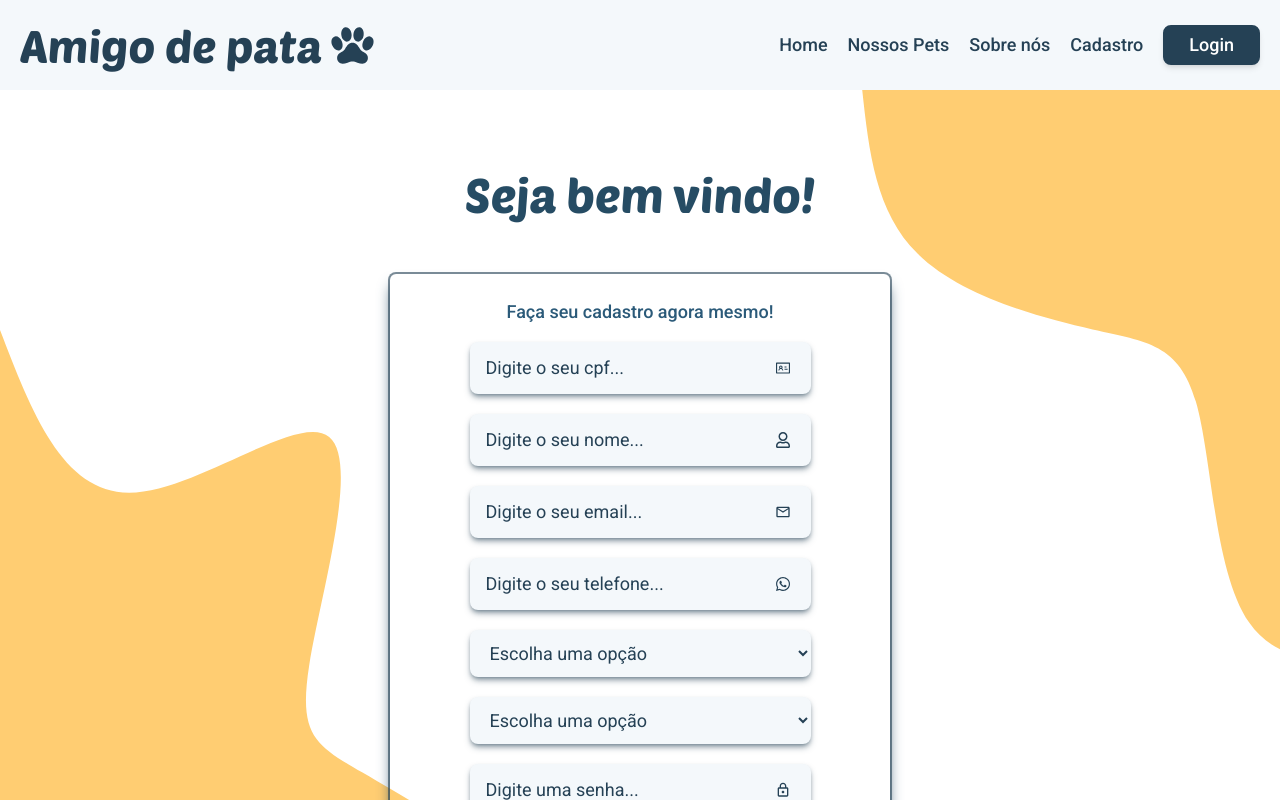
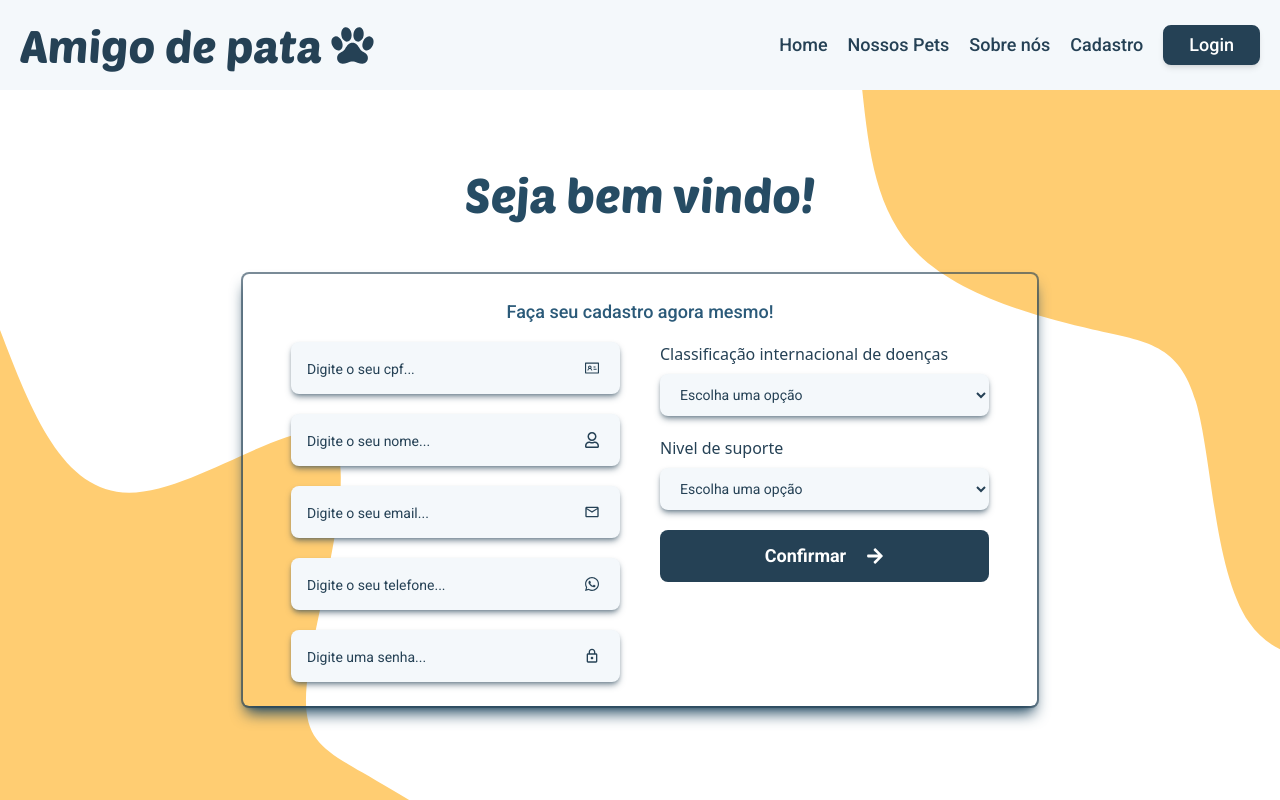
Before and after one commit to ArthurThz/amigodepata, a Next.js app: page /SignUp in a window 1280 px wide. Shown: the top 800 px of the page. Built offline with nearby package versions, Linux system fonts and the light colour scheme.

Commit message:
feat: created function to handle user signup

```diff
--- a/app/Components/Forms/SignUpForm.tsx
+++ b/app/Components/Forms/SignUpForm.tsx
@@ -4,6 +4,7 @@ import { useForm } from "react-hook-form";
 import TextInput from "../Input/text-input";
 import { AiOutlineIdcard } from "react-icons/ai";
 import {
+  FaArrowRight,
   FaLock,
   FaLockOpen,
   FaRegUser,
@@ -20,11 +21,37 @@ import Select from "../Select";
 import { z } from "zod";
 import { zodResolver } from "@hookform/resolvers/zod";
 import { useRouter } from "next/navigation";
+import { API_ROUTE } from "@/app/Services/api";
+import { toast } from "sonner";
 
-const optionsDeficiencia = ["Autismo", "Sindrome de down"];
+const MOCKED_OPTIONS_DEFICIENCIA = [
+  {
+    label: "CID-10 (Q90) - Sindrome de Down",
+    value: "autismo",
+  },
+  {
+    label: "CID-11 (6A02) - Transtorno do Espectro do Autismo (TEA)",
+    value: "sindrome_de_down",
+  },
+];
 
-const MOCKED_OPTIONS_NIVEL_SUPORTE = ["1", "2", "3"];
+const MOCKED_OPTIONS_NIVEL_SUPORTE = [
+  {
+    label: "1",
+    value: 1,
+  },
+  {
+    label: "2",
+    value: 2,
+  },
+  {
+    label: "3",
+    value: 3,
+  },
+];
 const SignUpForm = () => {
+  const router = useRouter();
+
   const SignUpSchema = z.object({
     cpf: z
       .string({
@@ -60,18 +87,37 @@ const SignUpForm = () => {
     resolver: zodResolver(SignUpSchema),
   });
 
-  const router = useRouter();
-
-  const onSubmit = (userData: signUpUserData) => {
+  const onSubmit = async (userData: signUpUserData) => {
     console.log("Enviou o form...");
     console.log(userData);
+
+    try {
+      const response = await API_ROUTE.post("/Register", userData);
+      console.log(response);
+
+      const { status, data } = response;
+
+      if (status !== 201) {
+        if (status === 200) {
+          return toast.warning(data);
+        }
+        return toast.error(data);
+      }
+
+      toast.success(data);
+      router.push("/");
+    } catch (err) {
+      console.error(err);
+      return toast.error("Houve um erro!");
+    }
   };
 
   return (
     <form
       onSubmit={handleSubmit(onSubmit)}
-      className="w-[85%] px-2 flex flex-col items-center gap-5"
+      className="w-full px-2 min-h-full flex flex-col lg:flex-row items-center lg:items-start gap-10"
     >
+      <div className="w-full lg:w-[50%] flex flex-col items-center gap-5">
         <TextInput
           control={control}
           icon={<AiOutlineIdcard />}
@@ -98,20 +144,6 @@ const SignUpForm = () => {
           name="telefone"
           placeholder="Digite o seu telefone..."
         />
-
-      <Select
-        control={control}
-        name="deficiencia"
-        options={optionsDeficiencia}
-      />
-
-      <Select
-        control={control}
-        defaultValue="Escolha seu nivel de suporte"
-        name="nivel_suporte"
-        options={MOCKED_OPTIONS_NIVEL_SUPORTE}
-      />
-
         <PasswordInput
           control={control}
           placeholder="Digite uma senha..."
@@ -119,7 +151,29 @@ const SignUpForm = () => {
           hidePasswordIcon={<MdOutlineLock />}
           showPasswordIcon={<MdOutlineLockOpen />}
         />
-      <button>Enviar</button>
+      </div>
+      <div className="w-full lg:w-[50%] flex flex-col items-center gap-5">
+        <Select
+          label="Classificação internacional de doenças"
+          defaultValue="CID"
+          control={control}
+          name="deficiencia"
+          options={MOCKED_OPTIONS_DEFICIENCIA}
+        />
+
+        <Select
+          label="Nivel de suporte"
+          control={control}
+          defaultValue="Escolha seu nivel de suporte"
+          name="nivel_suporte"
+          options={MOCKED_OPTIONS_NIVEL_SUPORTE}
+        />
+
+        <button className="w-full mt-2 lg:mt-0 flex items-center justify-center gap-5 text-lg py-3 bg-azul-900 rounded-lg text-white font-roboto font-bold group hover:shadow-lg hover:shadow-azul-700 transition-all ease">
+          Confirmar
+          <FaArrowRight className="group-hover:translate-x-2 transition-all ease" />
+        </button>
+      </div>
     </form>
   );
 };
--- a/app/Components/Input/password-input.tsx
+++ b/app/Components/Input/password-input.tsx
@@ -39,10 +39,10 @@ const PasswordInput = ({
     <div className="w-full flex flex-col items-center h-auto relative">
       <input
         className="w-full py-3 px-4
-          font-roboto font-bold text-lg text-azul-900
+          font-roboto font-medium text-lg text-azul-900
           shadow-md shadow-azul-900/50 bg-azul-50
           rounded-lg outline-none
-          placeholder:font-normal  placeholder:text-azul-900
+          placeholder:font-normal placeholder:text-sm placeholder:text-azul-900
           focus-within:ring-2 focus-within:ring-azul-900"
         type={isPasswordVisible.type}
         {...control.register(name)}
@@ -51,16 +51,18 @@ const PasswordInput = ({
       />
 
       <div
-        className="h-full w-auto flex items-center justify-center absolute right-5 text-azul-900 hover:cursor-pointer"
+        className="h-auto w-auto flex items-center justify-center absolute top-[18px] right-5 text-azul-900 hover:cursor-pointer"
         onClick={() => changePasswordVisibility()}
       >
         {isPasswordVisible.icon}
       </div>
-      {errors[name] && (
-        <span className="text-red-500 font-bold mt-2">
-          {errors[name].message?.toString()}
-        </span>
-      )}
+      <div className="">
+        {errors[name] && (
+          <span className="text-red-500 font-bold mt-2">
+            {errors[name].message?.toString()}
+          </span>
+        )}
+      </div>
     </div>
   );
 };
--- a/app/Components/Input/text-input.tsx
+++ b/app/Components/Input/text-input.tsx
@@ -17,10 +17,10 @@ const TextInput = ({ control, name, icon, ...inputProps }: TextInputProps) => {
       <div className="w-full flex  items-center h-auto relative">
         <input
           className="w-full py-3 px-4
-          font-roboto font-bold text-lg text-azul-900
+          font-roboto font-medium text-lg text-azul-900
           shadow-md shadow-azul-900/50 bg-azul-50
           rounded-lg outline-none
-          placeholder:font-normal  placeholder:text-azul-900
+          placeholder:font-normal placeholder:text-sm  placeholder:text-azul-900
           focus-within:ring-2 focus-within:ring-azul-900"
           placeholder={name}
           {...control.register(name)}
--- a/app/Components/Select/index.tsx
+++ b/app/Components/Select/index.tsx
@@ -3,26 +3,30 @@ import { Control, useController, useForm } from "react-hook-form";
 
 type selectProps = ComponentProps<"select"> & {
   control: Control<any>;
+  label: string;
   name: string;
-  options: string[];
+  options: {
+    label: string;
+    value: string | number;
+  }[];
 };
 
-const Select = ({
-  control,
-  name,
-  defaultValue,
-  options,
-  ...rest
-}: selectProps) => {
+const Select = ({ control, name, label, options, ...rest }: selectProps) => {
   const {
     formState: { errors },
   } = useController({ control, name });
 
   return (
-    <div className="w-full flex flex-col items-center h-auto">
+    <div className="w-full flex flex-col  h-auto">
+      <label htmlFor={name} className="text-md text-azul-900 font-medium mb-2">
+        {label}
+      </label>
+
       <select
         className="w-full py-3 px-4
-          font-roboto  text-lg text-azul-900
+        text-sm
+
+          font-roboto text-azul-900
           shadow-md shadow-azul-900/50 bg-azul-50
           rounded-lg outline-none
           placeholder:font-normal  placeholder:text-azul-900
@@ -31,14 +35,16 @@ const Select = ({
         {...rest}
       >
         <option value="">Escolha uma opção</option>
+
         {options.map((item, index) => {
           return (
-            <option key={`${index}`} value={item}>
-              {item}
+            <option key={`${index}`} value={item.value}>
+              {item.label}
             </option>
           );
         })}
       </select>
+
       {errors[name] && (
         <span className="text-red-500 font-bold mt-2">
           {errors[name].message?.toString()}
--- a/app/Components/SignUp/index.tsx
+++ b/app/Components/SignUp/index.tsx
@@ -6,7 +6,7 @@ const SignUpContainer = () => {
       <h2 className="font-poetsenOne text-center text-azul-800 text-5xl mt-20 mb-14">
         Seja bem vindo!
       </h2>
-      <div className="w-full h-auto py-6 flex flex-col items-center justify-center gap-4 lg:w-[500px] ring-2 ring-azul-900/60 shadow-lg shadow-azul-800 px-10  rounded-md">
+      <div className="w-full h-auto py-6 flex flex-col items-center justify-center gap-4 lg:w-auto ring-2 ring-azul-900/60 shadow-lg shadow-azul-800 px-10  rounded-md">
         <p className="text-azul-700 font-roboto text-lg font-medium">
           Faça seu cadastro agora mesmo!
         </p>
```
Also changed, not shown: app/Hooks/useSignUp.ts (added). Lines whose indentation alone changed are shown as unchanged.
